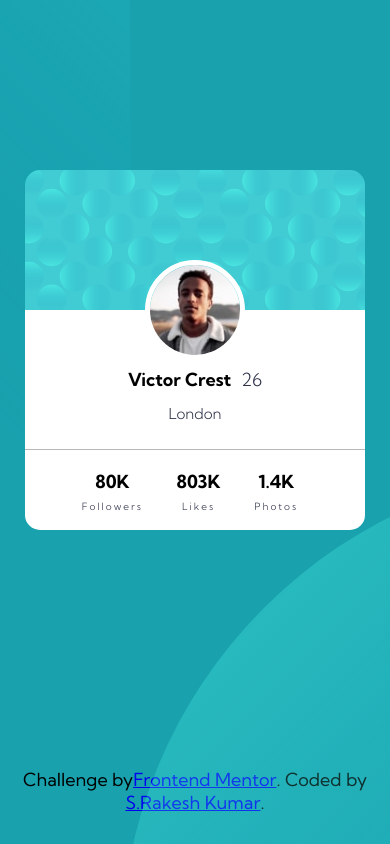
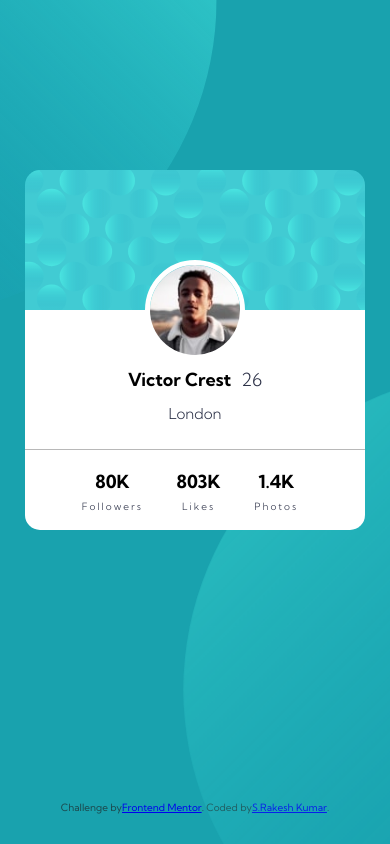
Before and after one commit to rakks1/Profile-Card-Component, a plain HTML site: page index.html in a window 390 px wide. Drawn offline with Linux system fonts and the light colour scheme; a web font is replaced by a local one.

Commit message:
Update index.css

```diff
--- a/index.css
+++ b/index.css
@@ -131,26 +131,34 @@ img {
   word-break: break-all;
   position: fixed;
 }
+
 @media screen and (min-width:300px) and (max-width:700px){
 
 
 .attribution{
   display: flex;
-  flex-wrap: wrap;
+  text-wrap: wrap;
+  font-size: 10px;
+  color: rgba(31, 16, 16, 0.619);
 }
 
 .box{
   position: fixed;
 }
 
+svg{
+  transform: scale(0.65);
+}
+
 .top{
-  width: 400px;
-  height: 400px;
+  position: fixed;
+  bottom: 100px;
+  left: -590px;
 }
-.bottom{
+.bottom {
   position: fixed;
-  bottom: 60px;
-  left:  120px;
+  right: -600px;
+  top: 200px;
 }
 
 }
```
